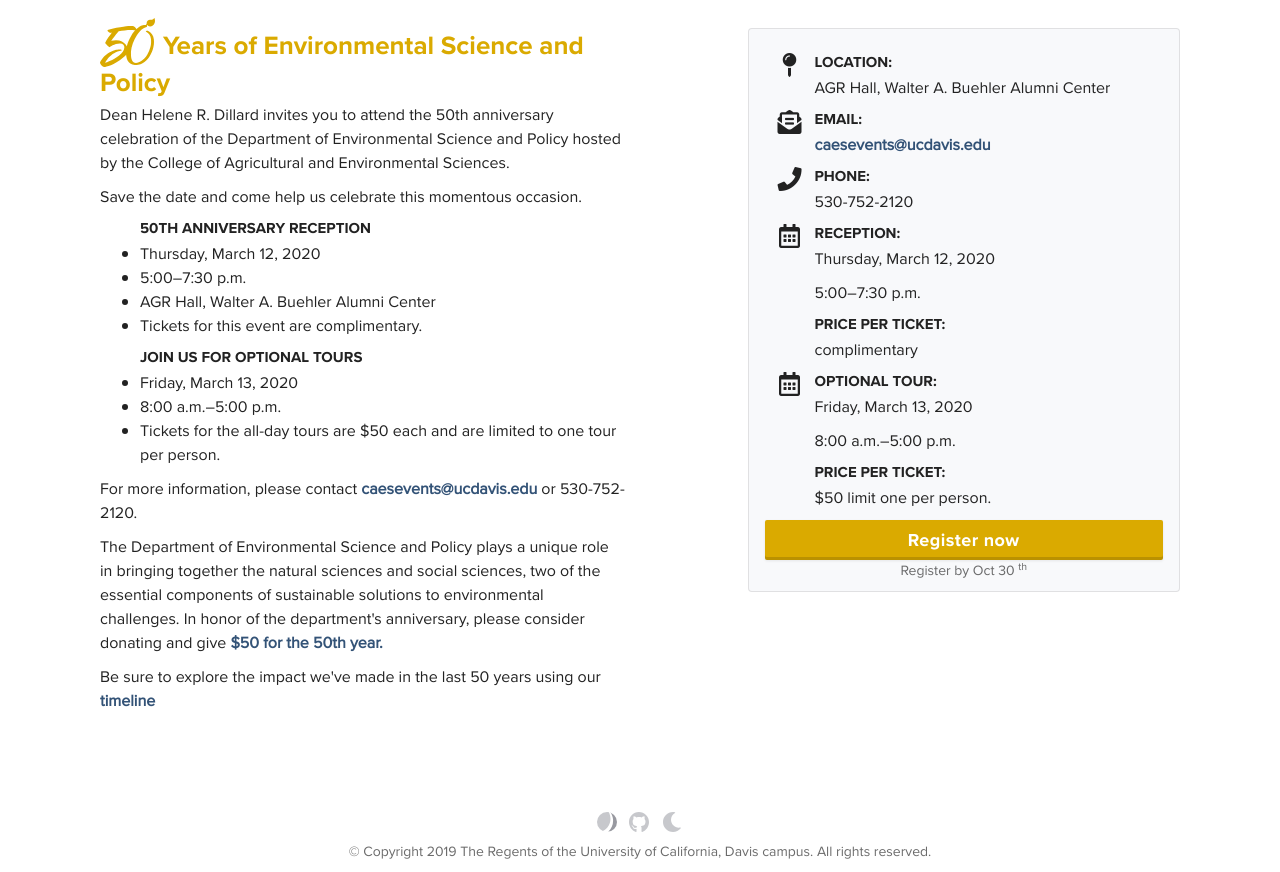
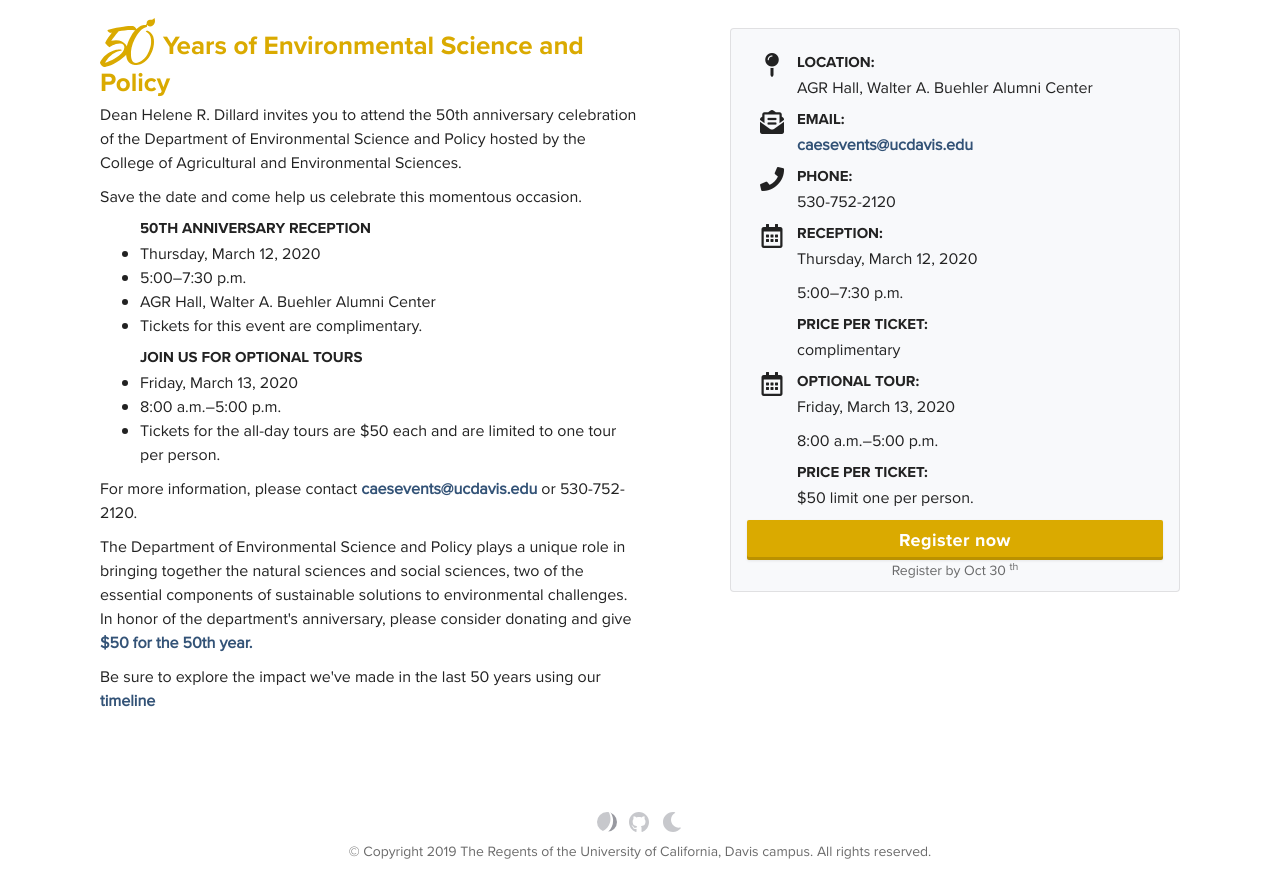
Before and after one commit to ucdavis/esp50, a Jekyll site: the page built from index.html, in a window 1280 px wide. Shown: the part 875-1747 px from the top of the page. Built offline with Jekyll 4.4.1, drawn with Linux system fonts in a browser that asks for light colours; nearby versions of some CDN libraries; the list of posts is cut into pages by our own code; comment, search, counter and statistics services are not loaded.

Commit message:
no gutters for responsive

```diff
--- a/index.html
+++ b/index.html
@@ -8,7 +8,7 @@
   <!-- <div class="text-center">
     <img src="/media/smalltree.svg" alt="small tree">
   </div> -->
-  <div class="row mt-5 mb-5">
+  <div class="row no-gutters mt-5 mb-5">
     <div class="col-md-6">
       <h2><img src="/media/50small.svg" alt="The number 50">Years of Environmental Science and Policy</h2>
 
--- a/timeline.html
+++ b/timeline.html
@@ -5,7 +5,7 @@
 ---
 {% include header.html %}
 <div class="intro container">
-  <div class="row">
+  <div class="row no-gutters">
     <div class="col-md-4 col-xl-3 offset-xl-1 text-center">
         {% include tree.html %}
     </div>
@@ -112,7 +112,7 @@
 </script>
 </div>
 <div class="container last-row">
-<div class="row">
+<div class="row no-gutters">
   <div class="col-md-4 col-xl-3 offset-xl-1 text-center">
       {% include roots.html %}
   </div>
```
